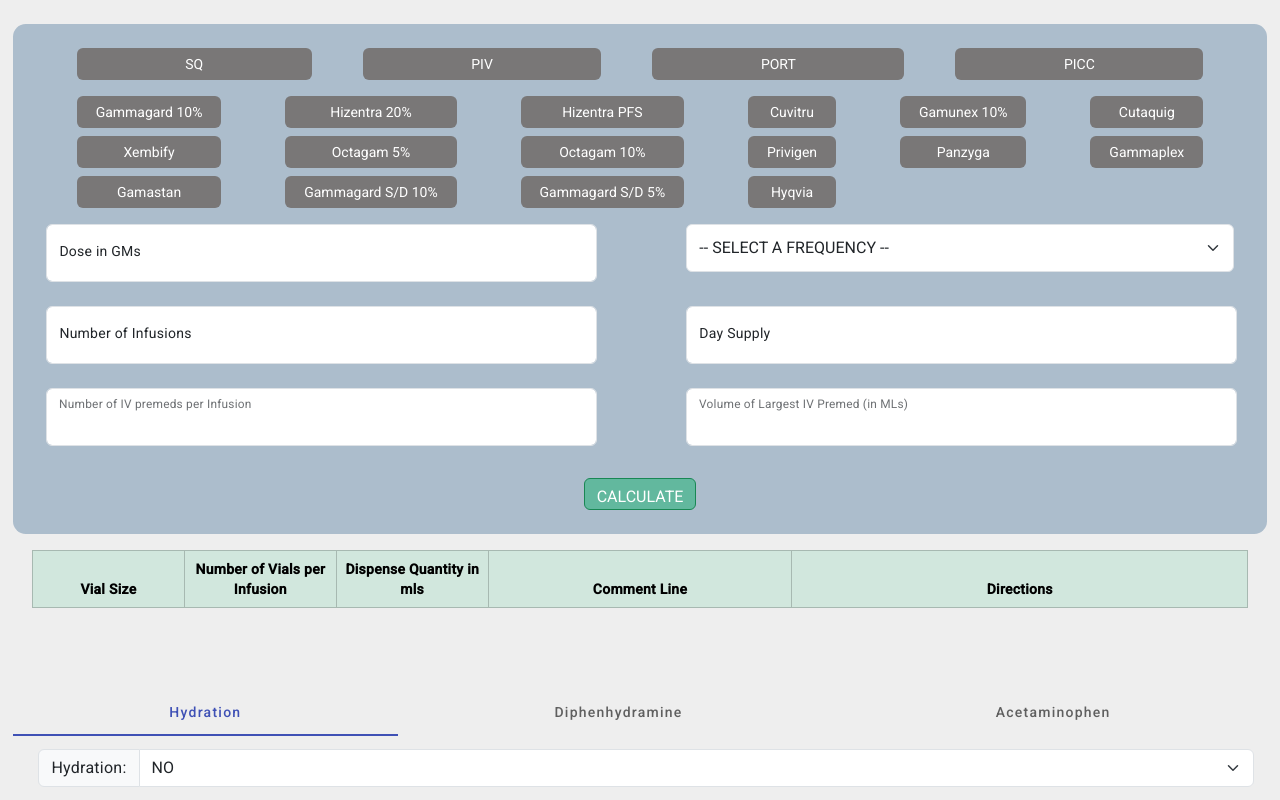
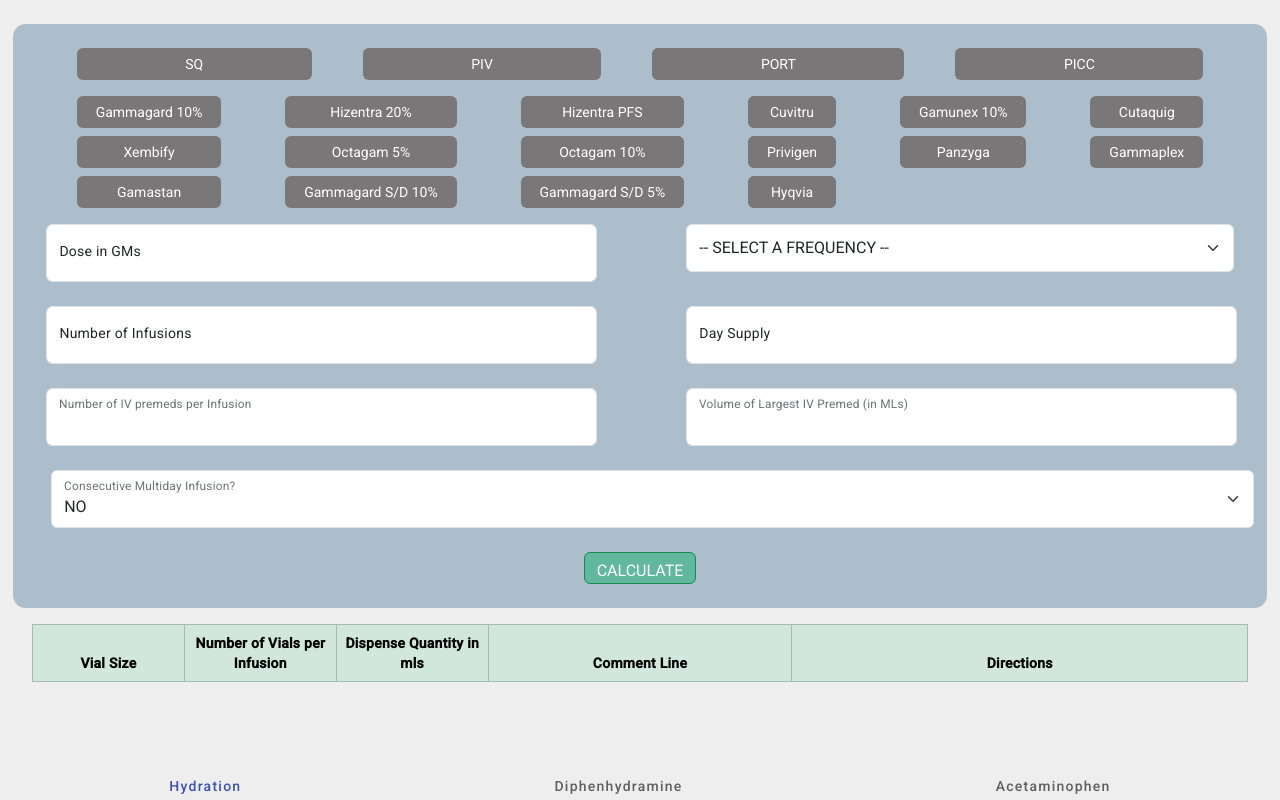
Before and after one commit to LuisCldrn/calculator-app, an Angular app: page / in a window 1280 px wide. Shown: the top 800 px of the page. Built offline with nearby package versions, Linux system fonts and the light colour scheme.

Commit message:
consecutive infusion selector

```diff
--- a/src/app/components/drug-selection/drug-selection.component.html
+++ b/src/app/components/drug-selection/drug-selection.component.html
@@ -92,6 +92,15 @@
         <label for="floatingInput">Volume of Largest IV Premed (in MLs)</label>
       </div>
     </div>
+    <div class="conseq-input" *ngIf="this.admin?.admin !== 'SQ'">
+        <div class="form-floating mb-3">
+          <select #conseq (change)="setConseqB(conseq.value)" class="form-select" id="floatingInput">
+            <option value="true">YES</option>
+            <option selected value="false">NO</option>
+          </select>
+          <label for="floatingInput">Consecutive Multiday Infusion?</label>
+        </div>
+      </div>
     <div class="PICC-input" *ngIf="this.admin?.admin === 'PICC'">
       <div class="form-floating mb-3">
         <input id="floatingInput" type="number" class="form-control" />
--- a/src/app/components/drug-selection/drug-selection.component.ts
+++ b/src/app/components/drug-selection/drug-selection.component.ts
@@ -51,6 +51,8 @@
 
   setPremedCount(num: number) {this.premedCount = num}
   setHighestPremed(num: number) {this.highestPremedMls = num}
+  setConseqB(str: string) {this.conseqB = str}
+
 
   saveInputs(daySupply: number, numberOfInf: number, frequency: string) {
     this.daySupply = daySupply;
```
